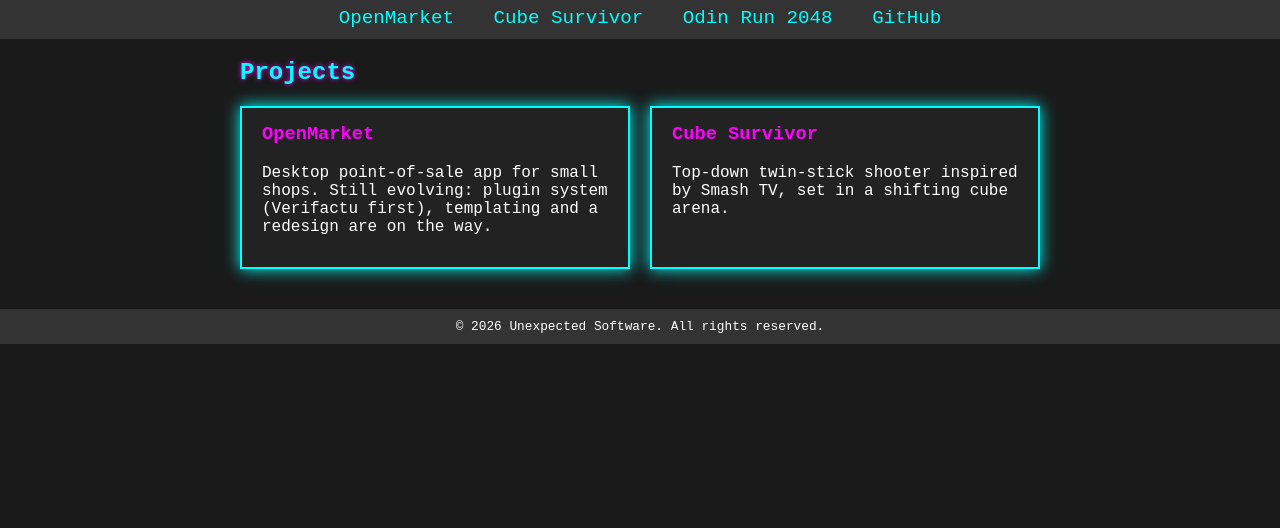
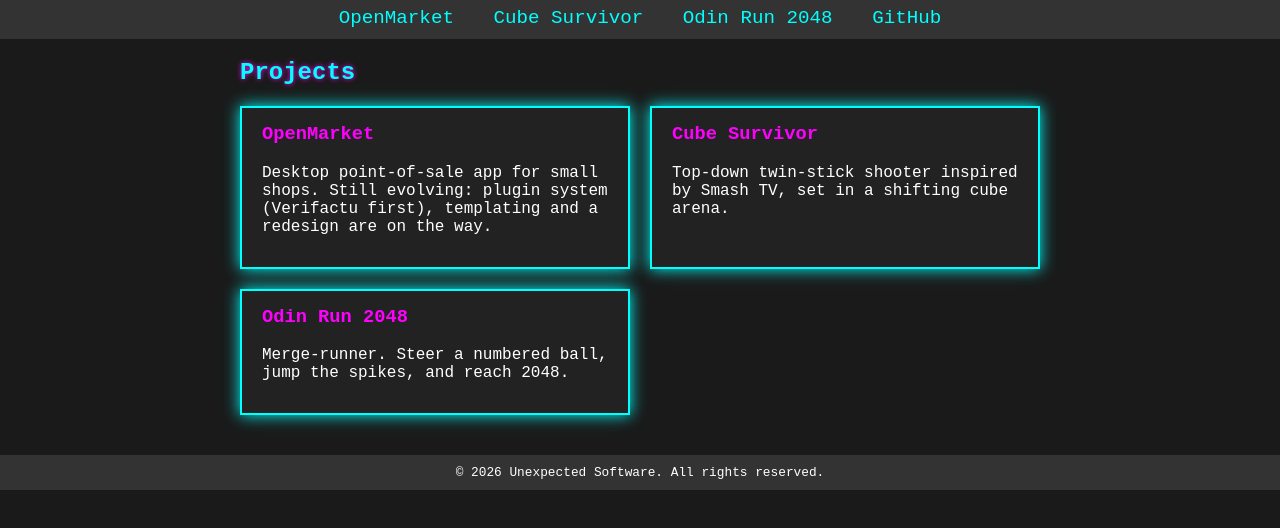
Before and after one commit to UnexpectedSoftware/unexpectedsoftware.github.io, a plain HTML site: page index.html in a window 1280 px wide. Shown: the part 80-608 px from the top of the page. Drawn offline with Linux system fonts and the light colour scheme.

Commit message:
Add the Odin Run 2048 card on the homepage.
Co-authored-by: grok-by-xai[bot] <261865991+grok-by-xai[bot]@users.noreply.github.com>

```diff
--- a/index.html
+++ b/index.html
@@ -25,6 +25,10 @@
             <h3>Cube Survivor</h3>
             <p>Top-down twin-stick shooter inspired by Smash TV, set in a shifting cube arena.</p>
         </a>
+        <a class="project" href="odinRun2048/">
+            <h3>Odin Run 2048</h3>
+            <p>Merge-runner. Steer a numbered ball, jump the spikes, and reach 2048.</p>
+        </a>
     </div>
 </div>
 <div class="footer">© 2026 Unexpected Software. All rights reserved.</div>
```
